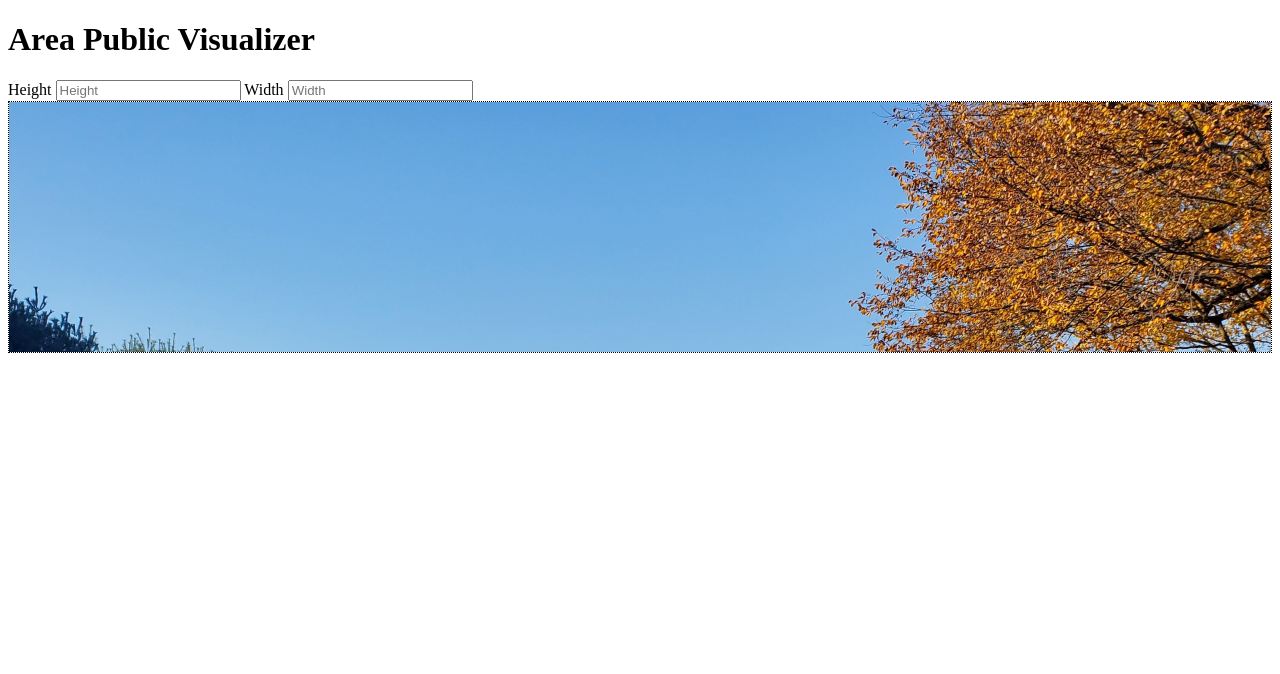
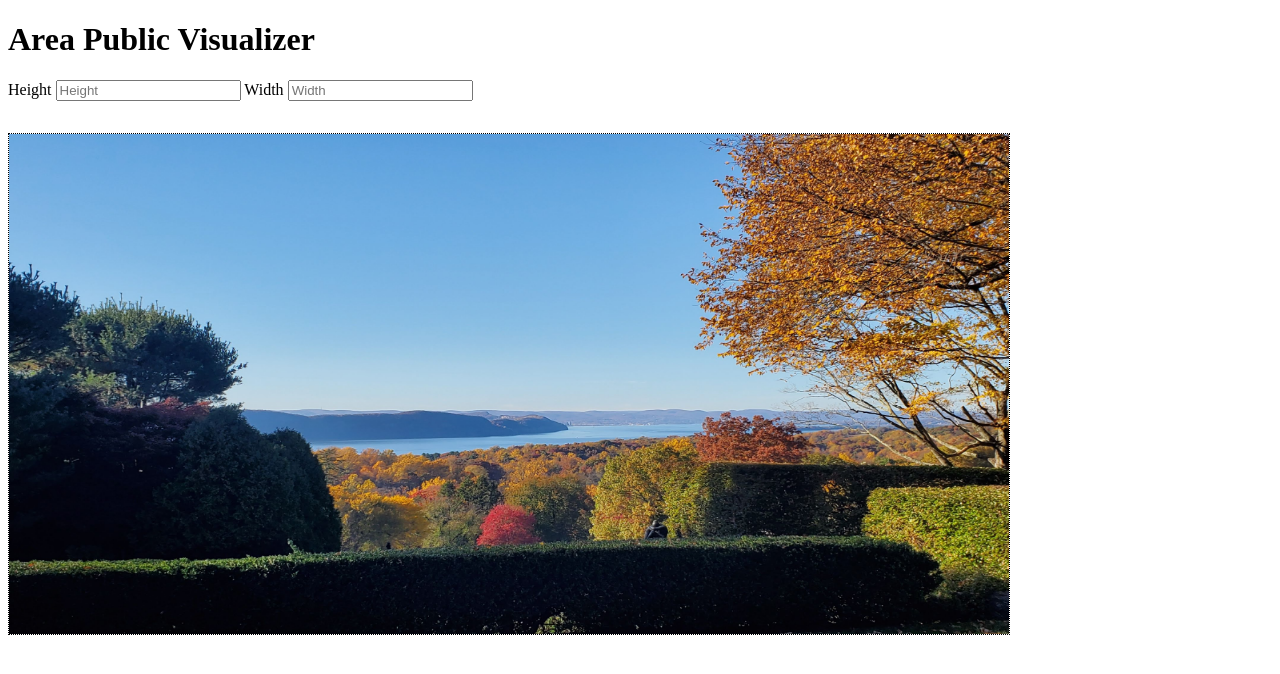
Before and after one commit to jstrother/visualizer-demo, a SvelteKit app: page / in a window 1280 px wide. Shown: the top 674 px of the page. Built offline with nearby package versions, Linux system fonts and the light colour scheme.

Commit message:
Image sizing with container div

```diff
--- a/src/routes/+page.svelte
+++ b/src/routes/+page.svelte
@@ -2,7 +2,7 @@
   import hudsonValley from "$lib/img/Hudson-Valley--Oct-2022.jpg";
   import { onMount } from "svelte";
 
-  let canvas;
+  let artArea;
   let startX;
   let displayImage;
   let height;
@@ -10,6 +10,11 @@
 
   onMount(() => {
     displayImage = document.querySelector('img');
+    artArea = document.querySelector('.art-area');
+
+    artArea.style.width = '1000px';
+    displayImage.style.width = '1200px';
+    artArea.style.height = displayImage.style.height = '500px';
   });
 
   function changeSize(event) {
@@ -21,23 +26,28 @@
       width = value;
     }
 
-    // Set the canvas's width and height.
-    canvas.style.width = `${width}px`;
-    canvas.style.height = `${height}px`;
+    artArea.style.width = `${width}px`;
+    artArea.style.height = displayImage.style.height = `${height}px`;
   }
 
   function handleMouseMove(event) {
-    startX = displayImage.clientWidth / 2;
+    startX = event.clientWidth / 2;
     const currentX = event.clientX;
     const deltaX = currentX - startX;
     displayImage.style.left = `${deltaX}px`;
-    console.log(`displayImage.style.left (mouseMove): ${displayImage.style.left}`);
+    // console.log(`displayImage.style.left (mouseMove): ${displayImage.style.left}`);
   }
 
   function handleMouseDown(event) {
     startX = event.clientX - (displayImage.clientWidth / 2);
-    displayImage.draggable = true;
-    console.log(`startX (mouseDown): ${startX}`);
+    displayImage.setAttribute('draggable', true);
+    console.log(displayImage.getAttribute('draggable'));
+    // console.log(`startX (mouseDown): ${startX}`);
+  }
+
+  function handleMouseUp() {
+    displayImage.setAttribute('draggable', false);
+    console.log(displayImage.getAttribute('draggable'));
   }
 </script>
 
@@ -50,15 +60,15 @@
   <input id="width" type="text" placeholder="Width" on:input={changeSize} />
 </form>
 
-<div class="art-area" bind:this={canvas} {height}>
+<div class="art-area" bind:this={artArea} {height}>
   <img
     src={hudsonValley}
     alt="Beautiful Hudson Valley"
     {height}
     aria-hidden="true"
-    draggable="false"
     on:mousedown={handleMouseDown}
     on:mousemove={handleMouseMove}
+    on:mouseUp={handleMouseUp}
   />
 </div>
 
@@ -67,13 +77,12 @@
     border: 1px dotted black;
     z-index: 100;
     position: relative;
-    min-height: 250px;
     overflow: hidden;
+    margin-top: 2em;
   }
 
   img {
     z-index: -5;
-    overflow: hidden;
     position: absolute;
   }
 </style>
```
